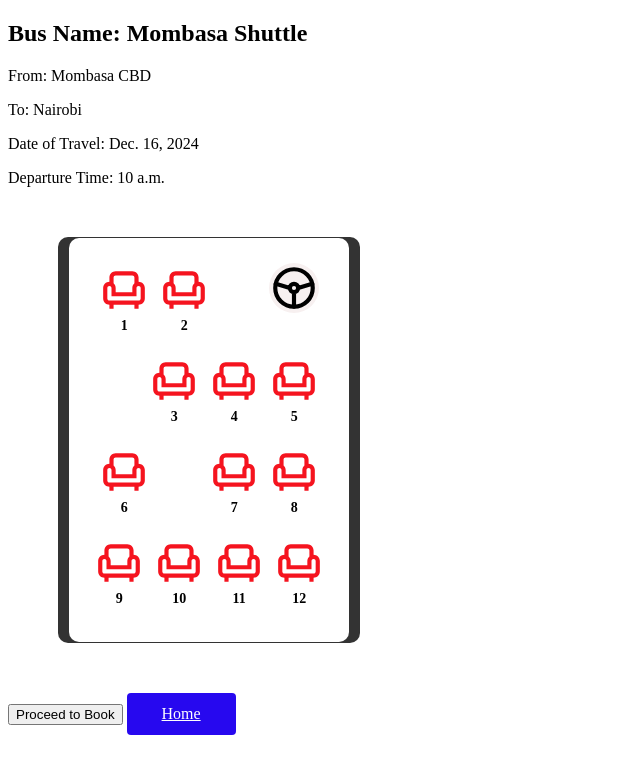
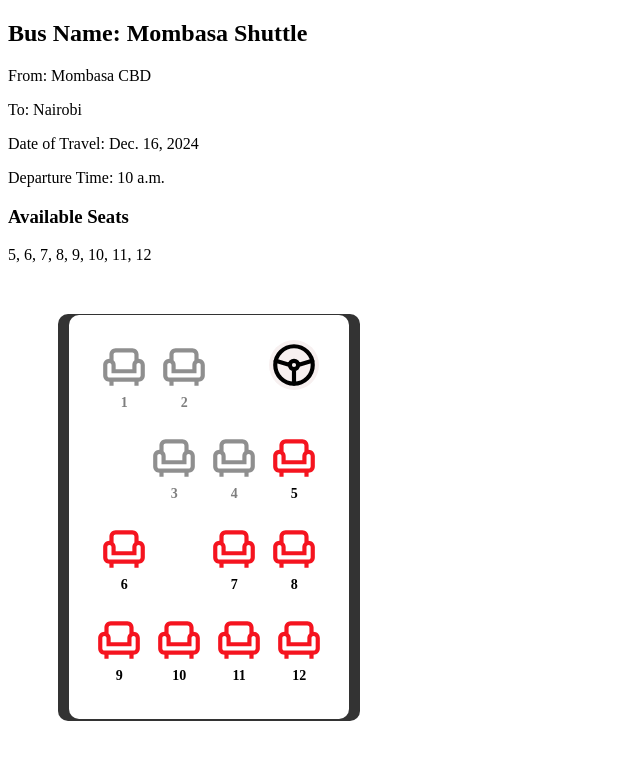
Before and after one commit to steve-ongera/MTN-Online-Booking, a Django app: page /bus/2/ in a window 1280 px wide. Shown: the top 761 px of the page, without its empty margins (0-640 px from the left). Before the commit the page ends 735 px from the top, so only its background shows below. Run offline with Django 5.2, Linux system fonts and the light colour scheme; data comes from the database, SQL or seed files in the repository; both versions use the stored data as it was after the commit.

Commit message:
modified bus_detailed.html

```diff
--- a/main/views.py
+++ b/main/views.py
@@ -316,10 +316,15 @@ def bus_detail(request, pk):
 
     # Fetch all seats related to the bus schedule (assuming you have a Seat model)
     seats = Seat.objects.filter(bus_schedule=bus_schedule)
+    # Get available seat numbers
+    available_seats = seats.filter(is_reserved=False).values_list('seat_number', flat=True)
+
+
 
     context = {
         'bus_schedule': bus_schedule,
-        'seats': seats
+        'seats': seats,
+        'available_seats': available_seats,  # Pass available seat numbers to the template
     }
 
     return render(request, 'new/bus_detail.html', context)
--- a/templates/new/bus_detail.html
+++ b/templates/new/bus_detail.html
@@ -28,6 +28,18 @@
     <p>Departure Time: {{ bus_schedule.departure_time }}</p>
 </div>
 
+
+ <!-- Display List of Available Seats -->
+ <div>
+    <h3>Available Seats</h3>
+    <p>
+      {% if available_seats %}
+          {{ available_seats|join:", " }}
+      {% else %}
+          No seats available.
+      {% endif %}
+  </p>
+  </div>
 
   <div class="minibus-container">
     <div class="minibus">
@@ -70,22 +82,48 @@
   <script>
     let selectedSeat = null;
 
+    // Parse available seats from Django template
+    const availableSeats = [{{ available_seats|join:"," }}];
+
     function selectSeat(element) {
         const seatNumber = element.getAttribute('data-seat');
+
+        // Check if seat is available before allowing selection
+        if (!availableSeats.includes(parseInt(seatNumber))) {
+            alert("This seat is not available.");
+            return;
+        }
+
         if (selectedSeat === seatNumber) {
             selectedSeat = null;
             element.classList.remove('selected');
         } else {
             if (selectedSeat) {
-                document.querySelector(`[data-seat="${selectedSeat}"]`).classList.remove('selected');
+                const previousSelectedElement = document.querySelector(`[data-seat="${selectedSeat}"]`);
+                if (previousSelectedElement) {
+                    previousSelectedElement.classList.remove('selected');
+                }
             }
             selectedSeat = seatNumber;
             element.classList.add('selected');
         }
     }
 
+    // Disable unavailable seats on page load
+    document.addEventListener('DOMContentLoaded', () => {
         document.querySelectorAll('.seat').forEach(seat => {
+            const seatNumber = seat.getAttribute('data-seat');
+
+            // Add click event listener
             seat.addEventListener('click', () => selectSeat(seat));
+
+            // Disable seat if not in available seats
+            if (!availableSeats.includes(parseInt(seatNumber))) {
+                seat.classList.add('unavailable');
+                seat.style.pointerEvents = 'none';
+                seat.style.opacity = '0.5';
+            }
+        });
     });
 
     function redirectToBooking(busId) {
@@ -96,31 +134,21 @@
         const url = `/book_seats/${busId}/?seat=${selectedSeat}`;
         window.location.href = url;
     }
+</script>
 
+<style>
+    .seat.unavailable {
+        cursor: not-allowed;
+        opacity: 0.5;
 
-  </script>
+    }
+
+    .seat.unavailable img {
+      filter: grayscale(100%) brightness(50%);
+    }
+
+</style>
 
 
 </body>
 </html>
-
-{% comment %}
-<!DOCTYPE html>
-<html lang="en">
-<head>
-    <meta charset="UTF-8">
-    <meta name="viewport" content="width=device-width, initial-scale=1.0">
-    <title>{{ bus_schedule.bus.name }} Details</title>
-</head>
-<body>
-    <h1>{{ bus_schedule.bus.name }} Details</h1>
-    <p><strong>Boarding Location:</strong> {{ bus_schedule.boarding_location.name }}</p>
-    <p><strong>Destination:</strong> {{ bus_schedule.destination.name }}</p>
-    <p><strong>Date of Travel:</strong> {{ bus_schedule.date_of_travel }}</p>
-    <p><strong>Departure Time:</strong> {{ bus_schedule.departure_time }}</p>
-
-    <a href="{% url 'search_buses' %}">Back to Search</a>
-</body>
-</html>
-
-{% endcomment %}
```
Also changed, not shown: db.sqlite3. Lines whose indentation alone changed are shown as unchanged.
